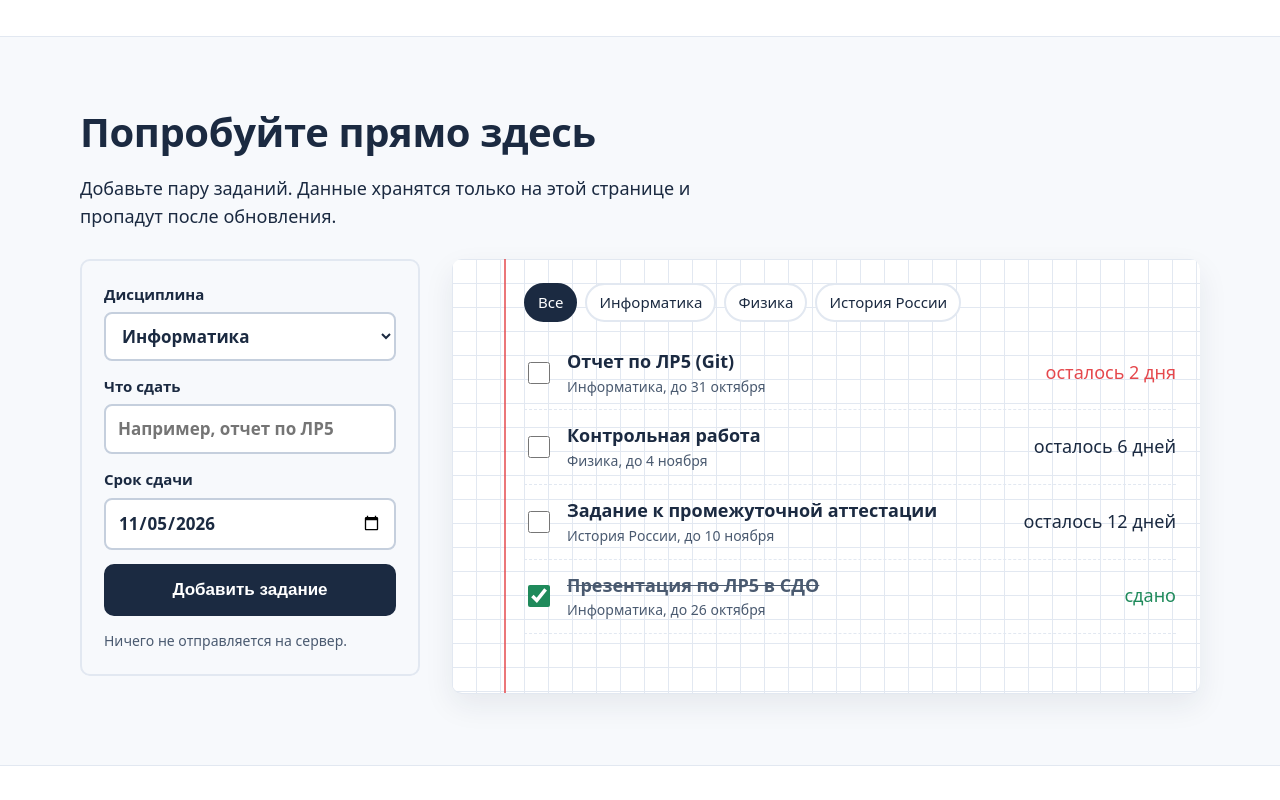
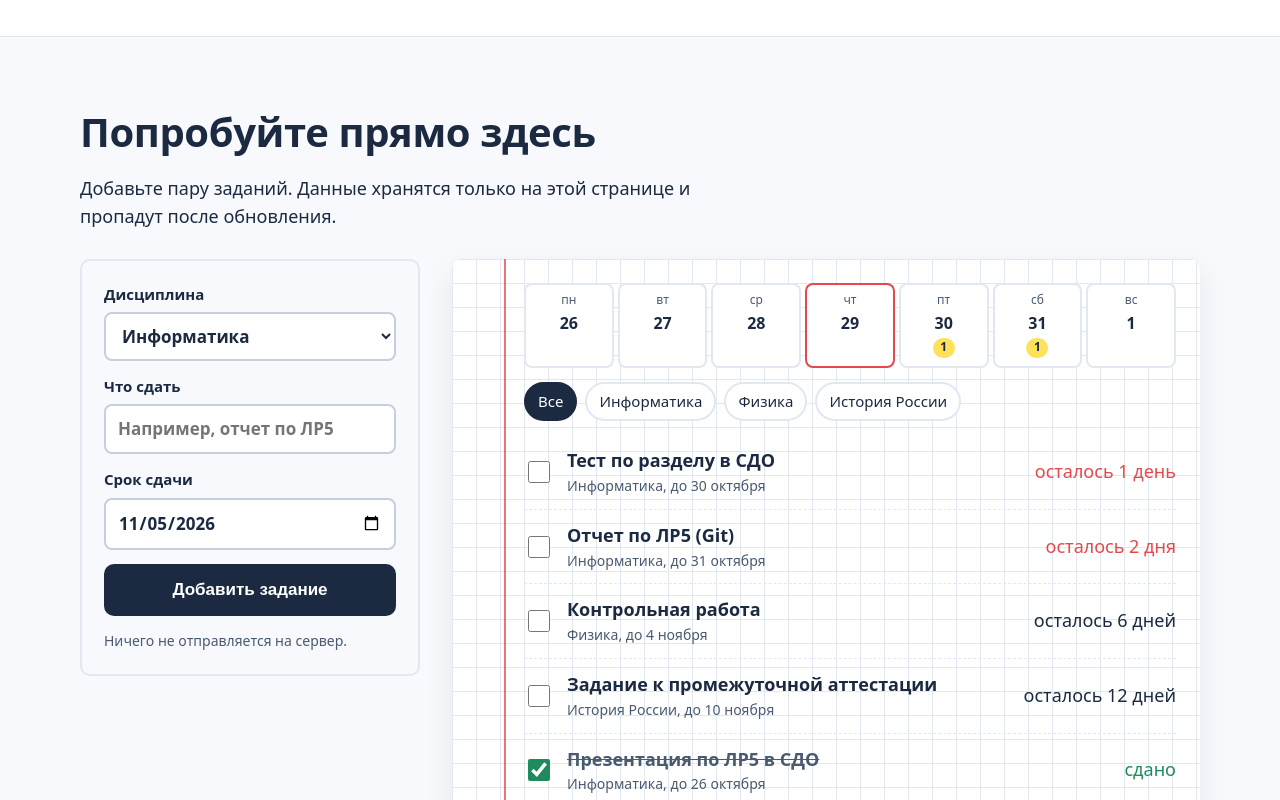
Before and after one commit to TrueFlex/study-planner, a plain HTML site: page index.html in a window 1280 px wide. Shown: the part 2000-2800 px from the top of the page. Drawn offline with Linux system fonts and the light colour scheme.

Commit message:
Вид «Неделя» в демо
Полоса из семи дней текущей недели с числом несданных заданий;
нажатие на день оставляет в списке только его задания, повторное
нажатие снимает выбор. Фокус и сообщение о результате сохраняются.

Co-Authored-By: Claude Opus 5.5 <noreply@anthropic.com>
Claude-Session: https://claude.ai/code/session_01XVF9kBrL6fETbkNFhQbsjk

```diff
--- a/index.html
+++ b/index.html
@@ -149,6 +149,17 @@
   .task.is-done .left { color: var(--done); }
   .empty { color: var(--ink-soft); padding: 12px 0; }
   .status { margin: 12px 0 0; min-height: 1.5em; font-size: 15px; color: var(--ink-soft); }
+  /* полоса «Неделя» */
+  .week { display: grid; grid-template-columns: repeat(7, minmax(0, 1fr)); gap: 4px; margin-bottom: 14px; }
+  .day { font: inherit; display: grid; justify-items: center; gap: 2px; padding: 6px 0 8px; min-width: 0;
+         border: 2px solid var(--grid); border-radius: 8px; background: #fff; color: var(--ink); cursor: pointer; }
+  .day .dn { font-size: 12px; color: var(--ink-soft); }
+  .day .dd { font-size: 16px; font-weight: 800; font-variant-numeric: tabular-nums; }
+  .day .dc { min-width: 22px; min-height: 20px; font-size: 12px; border-radius: 99px; text-align: center; }
+  .day.has .dc { background: var(--marker); font-weight: 700; color: var(--ink); }
+  .day.today { border-color: var(--margin-red); }
+  .day[aria-pressed="true"] { background: var(--ink); border-color: var(--ink); color: #fff; }
+  .day[aria-pressed="true"] .dn { color: #fff; }
 
   /* ---------- План разработки ---------- */
   .timeline { list-style: none; margin: 28px 0 0; padding: 0; border-left: 2px solid var(--margin-red); }
@@ -304,6 +315,8 @@
           <p class="hint">Ничего не отправляется на сервер.</p>
         </form>
         <div class="sheet">
+          <!-- неделя: семь дней с числом несданных заданий, нажатие на день оставляет только его задания -->
+          <div class="week" id="week" role="group" aria-label="Неделя: задания по дням"></div>
           <div class="filters" id="filters" role="group" aria-label="Фильтр по дисциплине"></div>
           <ul class="tasks" id="task-list"></ul>
           <!-- короткое сообщение о последнем действии: его видно и его читает экранный диктор -->
@@ -378,12 +391,14 @@
   // ---------- Данные демо: живут только в памяти ----------
   let tasks = [
     { id: 1, subject: 'Информатика', title: 'Отчет по ЛР5 (Git)', date: addDays(2), done: false },
+    { id: 5, subject: 'Информатика', title: 'Тест по разделу в СДО', date: addDays(1), done: false },
     { id: 2, subject: 'Физика', title: 'Контрольная работа', date: addDays(6), done: false },
     { id: 3, subject: 'История России', title: 'Задание к промежуточной аттестации', date: addDays(12), done: false },
     { id: 4, subject: 'Информатика', title: 'Презентация по ЛР5 в СДО', date: addDays(-3), done: true },
   ];
-  let nextId = 5;
+  let nextId = 6;
   let filter = 'Все';
+  let dayFilter = null; // выбранный день недели в виде ГГГГ-ММ-ДД или null
 
   // ---------- Главный экран: три ближайших срока ----------
   function renderHero() {
@@ -414,13 +429,46 @@
   // сообщение о результате действия
   function announce(text) { document.getElementById('demo-status').textContent = text; }
 
+  // ---------- Неделя: семь дней с числом несданных заданий ----------
+  const dayName = new Intl.DateTimeFormat('ru-RU', { weekday: 'short' });
+  function weekDays() {
+    const monday = new Date(today);
+    monday.setDate(today.getDate() - ((today.getDay() + 6) % 7)); // понедельник текущей недели
+    return Array.from({ length: 7 }, (_, i) => { const d = new Date(monday); d.setDate(monday.getDate() + i); return d; });
+  }
+  function renderWeek() {
+    const box = document.getElementById('week');
+    const days = weekDays();
+    box.innerHTML = days.map(d => {
+      const iso = toISO(d);
+      const n = tasks.filter(t => !t.done && toISO(t.date) === iso).length;
+      const label = dayName.format(d) + ', ' + fmt.format(d) + ': ' + (n ? 'заданий – ' + n : 'заданий нет');
+      return '<button type="button" class="day' + (n ? ' has' : '') + (iso === toISO(today) ? ' today' : '') +
+        '" data-day="' + iso + '" aria-pressed="' + (iso === dayFilter) + '" aria-label="' + label + '">' +
+        '<span class="dn">' + dayName.format(d) + '</span><span class="dd">' + d.getDate() + '</span>' +
+        '<span class="dc">' + (n || '') + '</span></button>';
+    }).join('');
+    box.querySelectorAll('.day').forEach((b, i) => b.addEventListener('click', () => {
+      const iso = b.dataset.day;
+      dayFilter = dayFilter === iso ? null : iso; // повторное нажатие снимает выбор
+      render();
+      box.querySelector('[data-day="' + iso + '"]').focus();
+      const count = document.querySelectorAll('#task-list .task').length;
+      announce(dayFilter ? 'Задания на ' + fmt.format(days[i]) + ': ' + count : 'Показаны задания на все дни');
+    }));
+  }
+
   // ---------- Список заданий ----------
   function renderList() {
     const list = document.getElementById('task-list');
     const shown = tasks
       .filter(t => filter === 'Все' || t.subject === filter)
+      .filter(t => !dayFilter || toISO(t.date) === dayFilter)
       .sort((a, b) => (a.done - b.done) || (a.date - b.date)); // невыполненные выше, затем по сроку
-    if (!shown.length) { list.innerHTML = '<li class="empty">Здесь пока пусто. Добавьте задание слева.</li>'; return; }
+    if (!shown.length) {
+      list.innerHTML = '<li class="empty">' + (dayFilter ? 'На этот день заданий нет.' : 'Здесь пока пусто. Добавьте задание слева.') + '</li>';
+      return;
+    }
     list.innerHTML = shown.map(t => {
       const n = daysLeft(t.date);
       return '<li class="task' + (t.done ? ' is-done' : '') + '">' +
@@ -440,7 +488,7 @@
     }));
   }
 
-  function render() { renderHero(); renderFilters(); renderList(); }
+  function render() { renderHero(); renderWeek(); renderFilters(); renderList(); }
 
   // защита от HTML в пользовательском вводе
   function esc(s) { return String(s).replace(/[&<>"']/g, c => ({ '&': '&amp;', '<': '&lt;', '>': '&gt;', '"': '&quot;', "'": '&#39;' }[c])); }
@@ -457,6 +505,7 @@
     tasks.push(task);
     // если включен фильтр другой дисциплины, новое задание было бы скрыто
     if (filter !== 'Все' && filter !== task.subject) filter = 'Все';
+    if (dayFilter && dayFilter !== toISO(task.date)) dayFilter = null;
     e.target.reset();
     dateInput.value = toISO(addDays(7));
     render();
```
